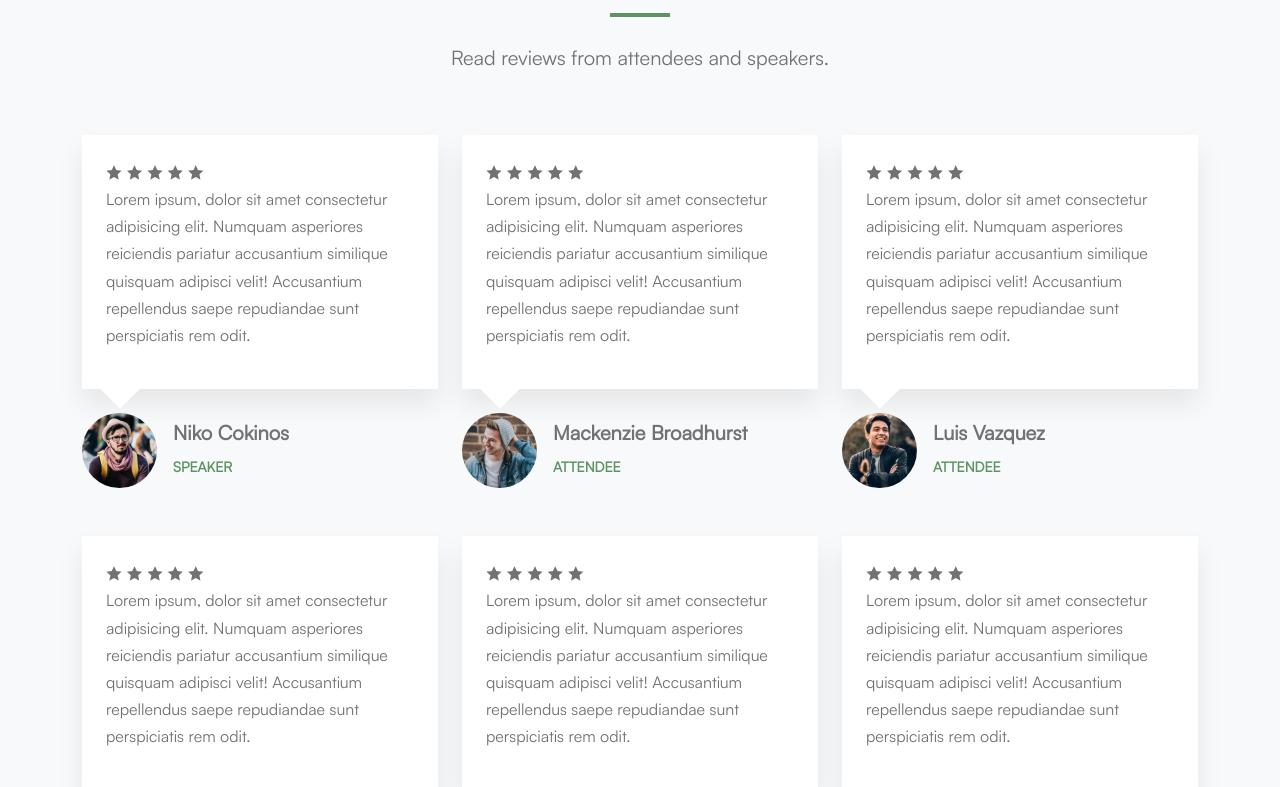
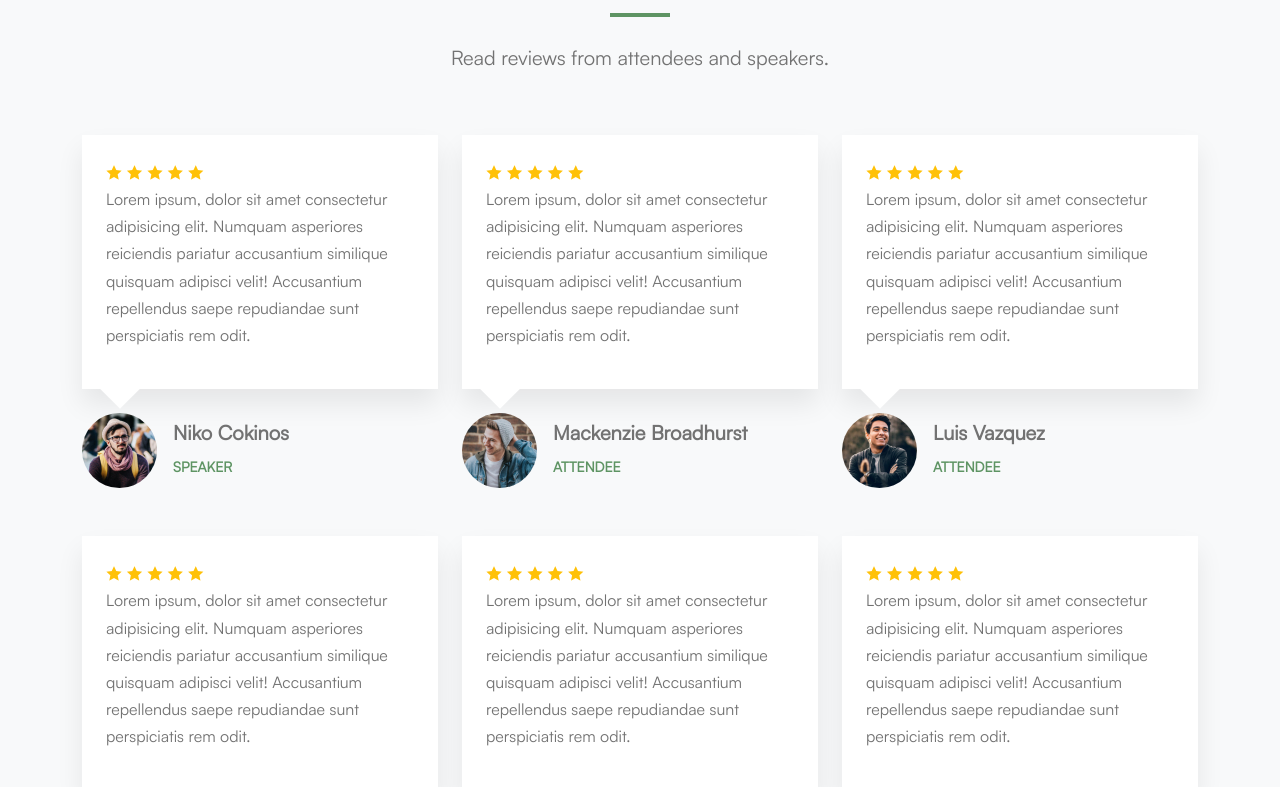
Before and after one commit to Mica-Oz/botanik, a plain HTML site: page index.html in a window 1280 px wide. Shown: the part 5094-5881 px from the top of the page. Drawn offline with nearby package versions, Linux system fonts and the light colour scheme; some packages are replaced by stand-ins of ours; a script that the page names is missing.

Commit message:
reviews complete

```diff
--- a/index.html
+++ b/index.html
@@ -375,7 +375,7 @@
           <div class="col-lg-4 col-sm-6">
             <div class="review">
               <div class="review-head p-4 bg-white theme-shadow">
-                <div>
+                <div class="text-warning">
                   <i class="ri-star-fill"></i>
                   <i class="ri-star-fill"></i>
                   <i class="ri-star-fill"></i>
@@ -404,7 +404,7 @@
           <div class="col-lg-4 col-sm-6">
             <div class="review">
               <div class="review-head p-4 bg-white theme-shadow">
-                <div>
+                <div class="text-warning">
                   <i class="ri-star-fill"></i>
                   <i class="ri-star-fill"></i>
                   <i class="ri-star-fill"></i>
@@ -433,7 +433,7 @@
           <div class="col-lg-4 col-sm-6">
             <div class="review">
               <div class="review-head p-4 bg-white theme-shadow">
-                <div>
+                <div class="text-warning">
                   <i class="ri-star-fill"></i>
                   <i class="ri-star-fill"></i>
                   <i class="ri-star-fill"></i>
@@ -462,7 +462,7 @@
           <div class="col-lg-4 col-sm-6">
             <div class="review">
               <div class="review-head p-4 bg-white theme-shadow">
-                <div>
+                <div class="text-warning">
                   <i class="ri-star-fill"></i>
                   <i class="ri-star-fill"></i>
                   <i class="ri-star-fill"></i>
@@ -491,7 +491,7 @@
           <div class="col-lg-4 col-sm-6">
             <div class="review">
               <div class="review-head p-4 bg-white theme-shadow">
-                <div>
+                <div class="text-warning">
                   <i class="ri-star-fill"></i>
                   <i class="ri-star-fill"></i>
                   <i class="ri-star-fill"></i>
@@ -520,7 +520,7 @@
           <div class="col-lg-4 col-sm-6">
             <div class="review">
               <div class="review-head p-4 bg-white theme-shadow">
-                <div>
+                <div class="text-warning">
                   <i class="ri-star-fill"></i>
                   <i class="ri-star-fill"></i>
                   <i class="ri-star-fill"></i>
```
